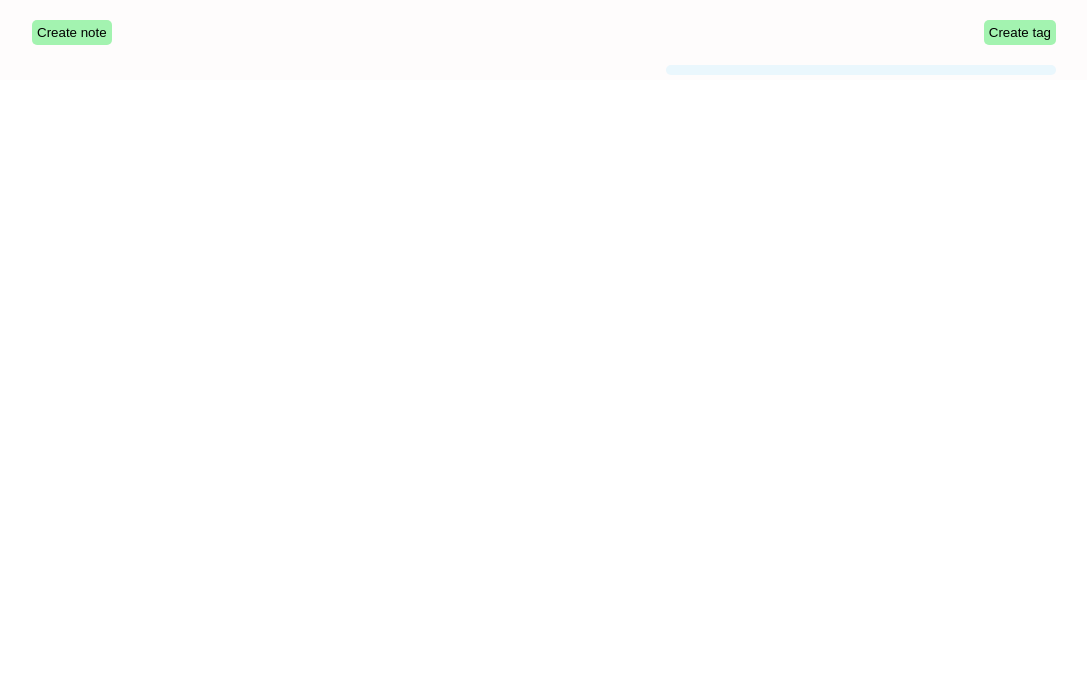
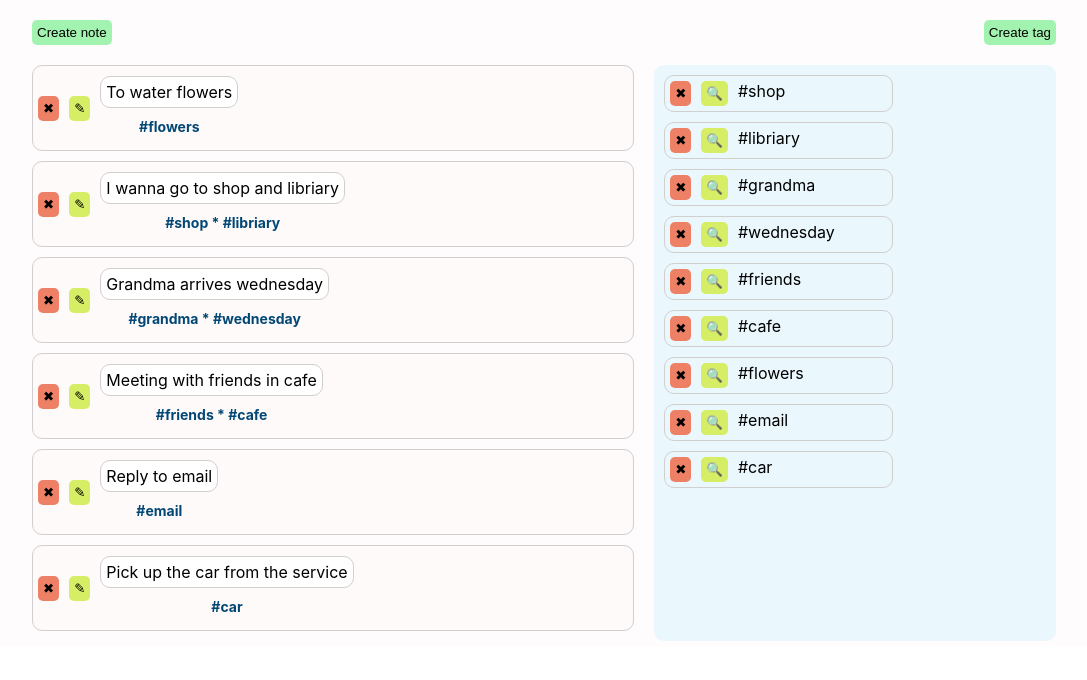
Before and after one commit to LeuKhaak/test-notes, a React (Create React App) app: page / in a window 1280 px wide. Shown: the top 680 px of the page, without its empty margins (96-1183 px from the left). Built offline with nearby package versions, Linux system fonts and the light colour scheme.

Commit message:
defaultData created

```diff
--- /dev/null
+++ b/public/json/data.json
@@ -0,0 +1,60 @@
+{
+    "notes": [
+        [
+            "To water <span>flowers</span>",
+            "To water #flowers",
+            [
+                "#flowers"
+            ]
+        ],
+        [
+            "I wanna go to <span>shop</span> and <span>libriary</span>",
+            "I wanna go to #shop and #libriary",
+            [
+                "#shop",
+                "#libriary"
+            ]
+        ],
+        [
+            "<span>Grandma</span> arrives <span>wednesday</span>",
+            "#Grandma arrives #wednesday",
+            [
+                "#grandma",
+                "#wednesday"
+            ]
+        ],
+        [
+            "Meeting with <span>friends</span> in <span>cafe</span>",
+            "Meeting with #friends in #cafe",
+            [
+                "#friends",
+                "#cafe"
+            ]
+        ],
+        [
+            "Reply to <span>email</span>",
+            "Reply to #email",
+            [
+                "#email"
+            ]
+        ],
+        [
+            "\nPick up the <span>car</span> from the service",
+            "\nPick up the #car from the service",
+            [
+                "#car"
+            ]
+        ]
+    ],
+    "tags": [
+        "#shop",
+        "#libriary",
+        "#grandma",
+        "#wednesday",
+        "#friends",
+        "#cafe",
+        "#flowers",
+        "#email",
+        "#car"
+    ]
+}
--- a/src/App.js
+++ b/src/App.js
@@ -5,32 +5,48 @@ import AllNotes from './Components/AllNotes';
 
 
 function App() {
-
   const [notes, setNotes] = useState([]);
   const [tags, setTags] = useState([]);
 
+
   useEffect(() => {
-    // updateNotesList()
-
     setNotes(JSON.parse(localStorage.getItem('notes')) || []);
     setTags(JSON.parse(localStorage.getItem('tags')) || []);
 
+    if (!localStorage.getItem('notes')) {
+      fetch('/json/data.json')
+      .then((res) => res.json())
+      .then((data) => {
+        setNotes(data.notes)
+        setTags(data.tags)
+      })
+    }
+
+    // eslint-disable-next-line
   }, []);
 
   const addTag = (value) => {
     if(value === '' || value[0] !== '#') return
 
     const copyTags = [ ...tags ];
-
-    //const newTag = value
-
-    copyTags.push(value)
-
+    copyTags.push(value.toLowerCase())
     const uniqueTags = Array.from(new Set(copyTags.map(JSON.stringify))).map(JSON.parse);
 
     setTags(uniqueTags)
+    localStorage.setItem('tags', JSON.stringify(uniqueTags));
+  }
 
-    localStorage.setItem('tags', JSON.stringify(uniqueTags));
+  const checkForSigns = (arg) => {
+    const result = []
+    arg.forEach(element => {
+      const end = element[element.length - 1]
+      if (end === '!' || end === '.' || end === ',' || end === ':') {
+        const elem = element.slice(0, element.length - 1)
+        result.push(elem)
+      }
+      else result.push(element)
+    });
+    return result;
   }
 
   const addNote = (value) => {
@@ -41,13 +57,13 @@ function App() {
 
     const preNote = value.replace(/(^|\W)(#[a-z\d][\w-]*)/ig, '$1<span>$2</span>');
     const note = preNote.split('#').join('');
-    const newTags = value.split(' ').filter(element => element.includes("#"))
-    const uniqueNewTags = Array.from(new Set(newTags.map(JSON.stringify))).map(JSON.parse);
+    const newTags = value.toLowerCase().split(' ').filter(element => element.includes("#"))
 
+    const newTags1 = checkForSigns(newTags)
+    const uniqueNewTags = Array.from(new Set(newTags1.map(JSON.stringify))).map(JSON.parse);
 
     copyNotes.push([note, value, uniqueNewTags]);
     copyTags.push(...uniqueNewTags)
-
     const uniqueTags = Array.from(new Set(copyTags.map(JSON.stringify))).map(JSON.parse);
 
     setNotes(copyNotes);
@@ -61,8 +77,14 @@ function App() {
     const newData = notes.filter((elem, index) => index !== inx);
 
     setNotes([...newData]);
+    localStorage.setItem('notes', JSON.stringify(newData));
+  }
 
-    localStorage.setItem('notes', JSON.stringify(newData));
+  const deleteTag = (inx) => {
+    const newData = tags.filter((elem, index) => index !== inx);
+
+    setTags([...newData]);
+    localStorage.setItem('tags', JSON.stringify(newData));
   }
 
   const updateNotesList = (inx, editedNote) => {
@@ -70,8 +92,10 @@ function App() {
 
       const preNote = editedNote.replace(/(^|\W)(#[a-z\d][\w-]*)/ig, '$1<span>$2</span>');
       const note = preNote.split('#').join('');
-      const newTags = editedNote.split(' ').filter(element => element.includes("#"))
-      const uniqueNewTags = Array.from(new Set(newTags.map(JSON.stringify))).map(JSON.parse);
+      const newTags = editedNote.toLowerCase().split(' ').filter(element => element.includes("#"))
+
+      const newTags1 = checkForSigns(newTags)
+      const uniqueNewTags = Array.from(new Set(newTags1.map(JSON.stringify))).map(JSON.parse);
 
       newData[inx][0] = note
       newData[inx][1] = editedNote
@@ -87,14 +111,25 @@ function App() {
 
       localStorage.setItem('notes', JSON.stringify(newData));
       localStorage.setItem('tags', JSON.stringify(uniqueTags));
+  }
 
+  const filterNotes = (tag) => {
+    const data = [...notes]
+
+    const withTag = data.filter(element => element[2].includes(tag))
+    const withoutTag = data.filter(element => element[2].toString().indexOf(tag) === -1)
+    const filteredData = withTag.concat(withoutTag)
+
+    setNotes([...filteredData]);
+    localStorage.setItem('notes', JSON.stringify(filteredData));
   }
+
   return (
-
     <div className="App">
       <div className="container">
-        <Creators add={ addNote } addTag={ addTag } update={ updateNotesList }/>
-        <AllNotes className="allNotes" data={ notes } tags={tags} update={ updateNotesList } deleteNote={ deleteNote }/>
+        <Creators add={ addNote } addTag={ addTag } update={ updateNotesList } tags={tags}/>
+
+        <AllNotes data={ notes } tags={tags} update={ updateNotesList } deleteNote={ deleteNote } deleteTag={deleteTag} filterNotes={filterNotes}/>
       </div>
     </div>
   );
--- a/src/App.scss
+++ b/src/App.scss
@@ -72,7 +72,7 @@ $app-bgc: rgba(250, 244, 244, 0.3);
 	display: flex;
 	align-items: center;
 	background-color: $app-bgc;
-	border: 0.5px solid rgb(230, 224, 224);
+	border: 1px solid rgb(209, 206, 206);
 	border-radius: 10px;
 	margin-bottom: 10px;
 	padding: 5px;
@@ -105,8 +105,8 @@ $app-bgc: rgba(250, 244, 244, 0.3);
 	margin-top: 5px;
 	padding: 5px;
 	background-color: #fff;
-	border: 0.5px solid rgb(230, 224, 224);
-	border-radius: 5px;
+	border: 1px solid rgb(209, 206, 206);
+	border-radius: 10px;
 }
 
 .editing > span {
@@ -118,18 +118,23 @@ $app-bgc: rgba(250, 244, 244, 0.3);
 	background-color: rgba(203, 238, 252, 0.4);
 }
 
-.noteTags span {
-	display: inline-block;
-	padding: 0 5px;
-	padding-bottom: 2px;
-	margin-left: 5px;
-	border-radius: 7px;
-	background-color: rgba(203, 238, 252, 0.4);
+.noteTags {
+	font-weight: bold;
+	font-size: 14px;
+	color: rgb(2, 71, 117);
 }
 
 .allTags {
 	width: calc(40% - 20px);
-	padding-top: 10px;
+	padding: 10px;
 	border-radius: 10px;
 	background-color: rgba(203, 238, 252, 0.4);
 }
+
+.tagItem {
+	display: flex;
+	margin-bottom: 10px;
+	padding: 5px;
+	border: 1px solid rgb(209, 206, 206);
+	border-radius: 10px;
+}
--- a/src/Components/AllNotes.js
+++ b/src/Components/AllNotes.js
@@ -1,19 +1,16 @@
-// eslint-disable-next-line
-import React, {useState, useEffect} from 'react';
 import Note from './Note';
 import AllTags from './AllTags';
 
 function AllNotes(props) {
-  // console.log(props.data)
 
   return(
       <div className="notes">
         <ul className="notesList">
           { props.data.map((element, index) => (
-            <Note key={ element } data={element} index={ index } update={props.update} deleteNote={ props.deleteNote }/>
+            <Note key={ element } data={element} tags={props.tags} index={ index } update={props.update} deleteNote={ props.deleteNote }/>
           ))}
         </ul>
-        <AllTags tags={props.tags}/>
+        <AllTags tags={props.tags} deleteTag={props.deleteTag} filterNotes={props.filterNotes}/>
       </div>
   )
 }
--- a/src/Components/AllTags.js
+++ b/src/Components/AllTags.js
@@ -1,33 +1,14 @@
-// eslint-disable-next-line
-import React, {useState, useEffect} from 'react';
-
 function AllTags(props) {
-    const [tagsList, setTagsList] = useState('')
-    //console.log(props)
-
-    useEffect(() => {
-       setTagsList(createTagsList())
-    }, []) // eslint-disable-line
-
-    const createTagsList = () => {
-        if (localStorage.getItem('tags')) return
-        const data = JSON.parse(localStorage.getItem('tags'));
-
-        console.log(data);
-        // const tags = []
-        // data.forEach(element => {
-        //     tags.push(...element[2])
-        // });
-        // console.log(data[0][2])
-        // console.log(tags)
-        return data && data.map(element => <span key={element}>{element}</span> )
-    }
 
   return(
       <div className="allTags">
         <ul className="notesList">
-            { props.tags.map(element => (
-                <li key={ element }>{ element }</li>
+            { props.tags.map((element, index) => (
+                <li className="tagItem" key={ element }>
+                  <button className="delete" onClick={() =>  props.deleteTag(index)}>&#10006;</button>
+                  <button className="edit" onClick={() =>  props.filterNotes(element.toLowerCase())}  >&#128269;</button>
+                  <span>{ element.toLowerCase()}</span>
+                </li>
             ))}
         </ul>
       </div>
--- a/src/Components/CreatorNotes.js
+++ b/src/Components/CreatorNotes.js
@@ -1,5 +1,4 @@
-// eslint-disable-next-line
-import React, {useState, useEffect} from 'react';
+import React, {useState} from 'react';
 
 function CreatorNotes(props) {
 
@@ -13,9 +12,32 @@ const startCreate = () => {
   setValue('')
 }
 
+const checkForTags = () => {
+  if (value === '') return ''
+  const words = refCreator.current.value.split(' ')
+  //const tags = props.tags.toString()
+
+  const checkedWords = []
+  words.forEach(element => {
+
+    let Tag = element;
+
+    props.tags.forEach((tag) => {
+      if (tag.slice(1).toLowerCase() === element.toLowerCase() && element[0] !== '#')
+        Tag = '#' + element
+    })
+
+    checkedWords.push(Tag)
+
+
+  });
+  const checkedNote = checkedWords.join(' ')
+  return checkedNote;
+}
+
 const addNote = () => {
   setShowCreator('no')
-  props.add(refCreator.current.value);
+  props.add(checkForTags());
 }
 
 const handleChange = (event) => {
--- a/src/Components/CreatorTags.js
+++ b/src/Components/CreatorTags.js
@@ -1,5 +1,4 @@
-// eslint-disable-next-line
-import React, {useState, useEffect} from 'react';
+import React, {useState} from 'react';
 
 function CreatorTags(props) {
   // eslint-disable-next-line
@@ -14,7 +13,7 @@ const [value, setValue] = useState('')
 
   const addTag = () => {
     setShowCreator('no')
-    props.addTag(refCreator.current.value);
+    props.addTag(refCreator.current.value.toLowerCase());
   }
 
   const handleChange = (event) => {
--- a/src/Components/Creators.js
+++ b/src/Components/Creators.js
@@ -5,8 +5,8 @@ function Creators(props) {
 
   return(
       <section className="creators" >
-        <CreatorNotes add={ props.add }/>
-        <CreatorTags addTag={ props.addTag }/>
+        <CreatorNotes tags={props.tags} add={ props.add }/>
+        <CreatorTags addTag={ props.addTag } tags={props.tags}/>
       </section>
   )
 }
```
Also changed, not shown: src/Components/Editor.js (+25 -12 lines), src/Components/Note.js (+3 -20 lines).
